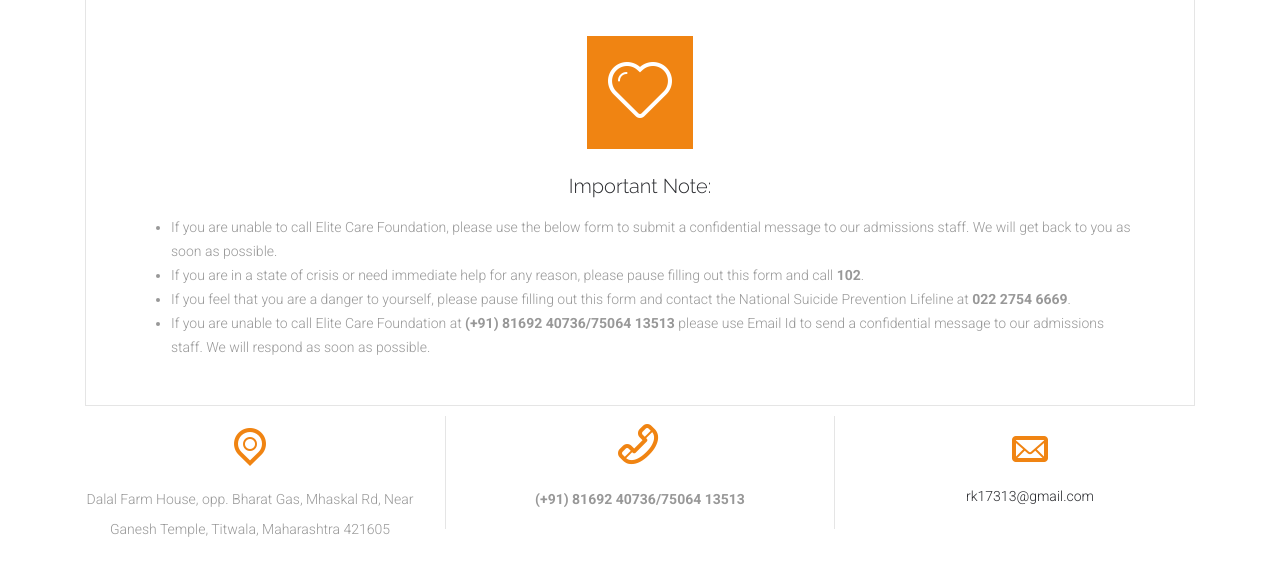
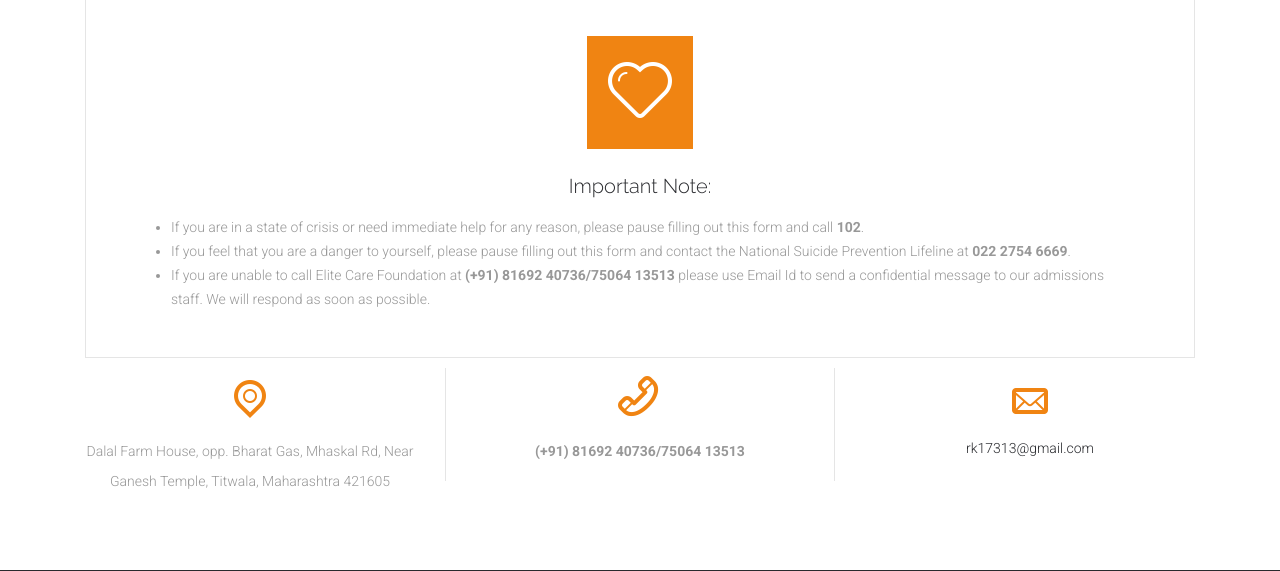
Before and after one commit to aj02/elitecarefoundation, a PHP site: page /contact.php in a window 1280 px wide. Shown: the part 374-945 px from the top of the page. Run offline with PHP 8.4, Linux system fonts and the light colour scheme; some web fonts are replaced.

Commit message:
Update contact.php

```diff
--- a/contact.php
+++ b/contact.php
@@ -56,27 +56,18 @@
                     <p>
 
 			<ul class="text-left">
-					</li><li>
-			If you are unable to call Elite Care Foundation, please use the below form to submit a
-confidential message to our admissions staff. We will get back to you as soon as possible.
-</li><li>
+				<li>
 				If you are in a state of crisis or need immediate help for any reason, please pause filling out this
 				form and call <strong>102</strong>.
-</li><li>
+				</li>
+				<li>
 				If you feel that you are a danger to yourself, please pause filling out this form and contact the
 				National Suicide Prevention Lifeline at <strong>022 2754 6669</strong>.
-</li><li>
+				</li>
+				<li>
 				If you are unable to call Elite Care Foundation at <strong>(+91) 81692 40736/75064 13513 </strong>please use Email Id to send a confidential message to our admissions staff. We will respond as
 				soon as possible.
 				</li>
-<!--li>
-Please note that by leaving your contact information in the space provided, you consent to allow
-Elite Care Foundation to use this information to contact you.
-</li>
-<li>
-Any information provided will remain confidential. Please note that by choosing to not leave your information, the staff at Elite
-Care Foundation will not contact you.
-</li-->
 
 			</ul>
 <!--small>Disclaimer*: Elite Care Foundation disclaims any liability, loss, or risk sustained directly or
```
Lines whose indentation alone changed are shown as unchanged.
